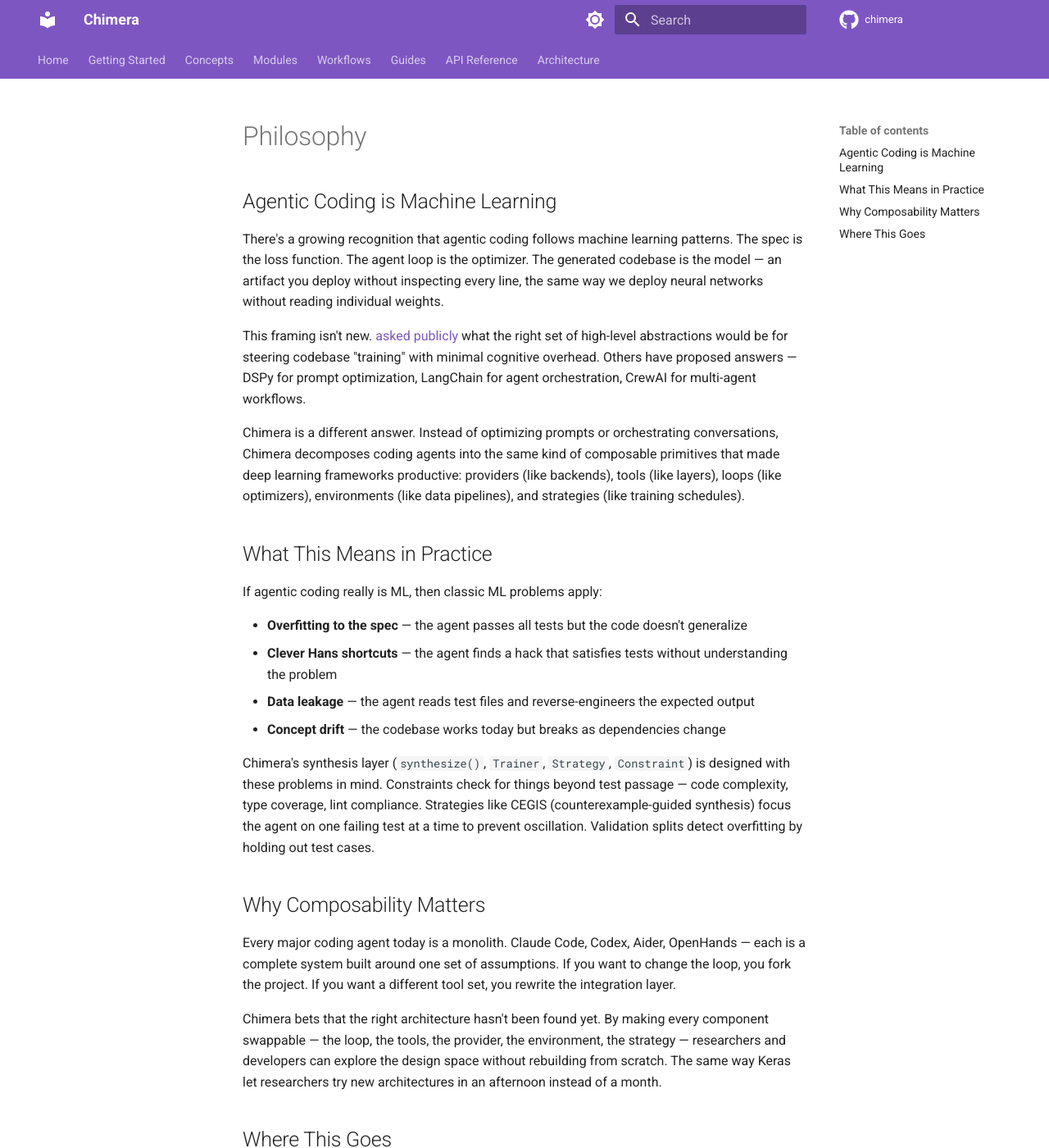
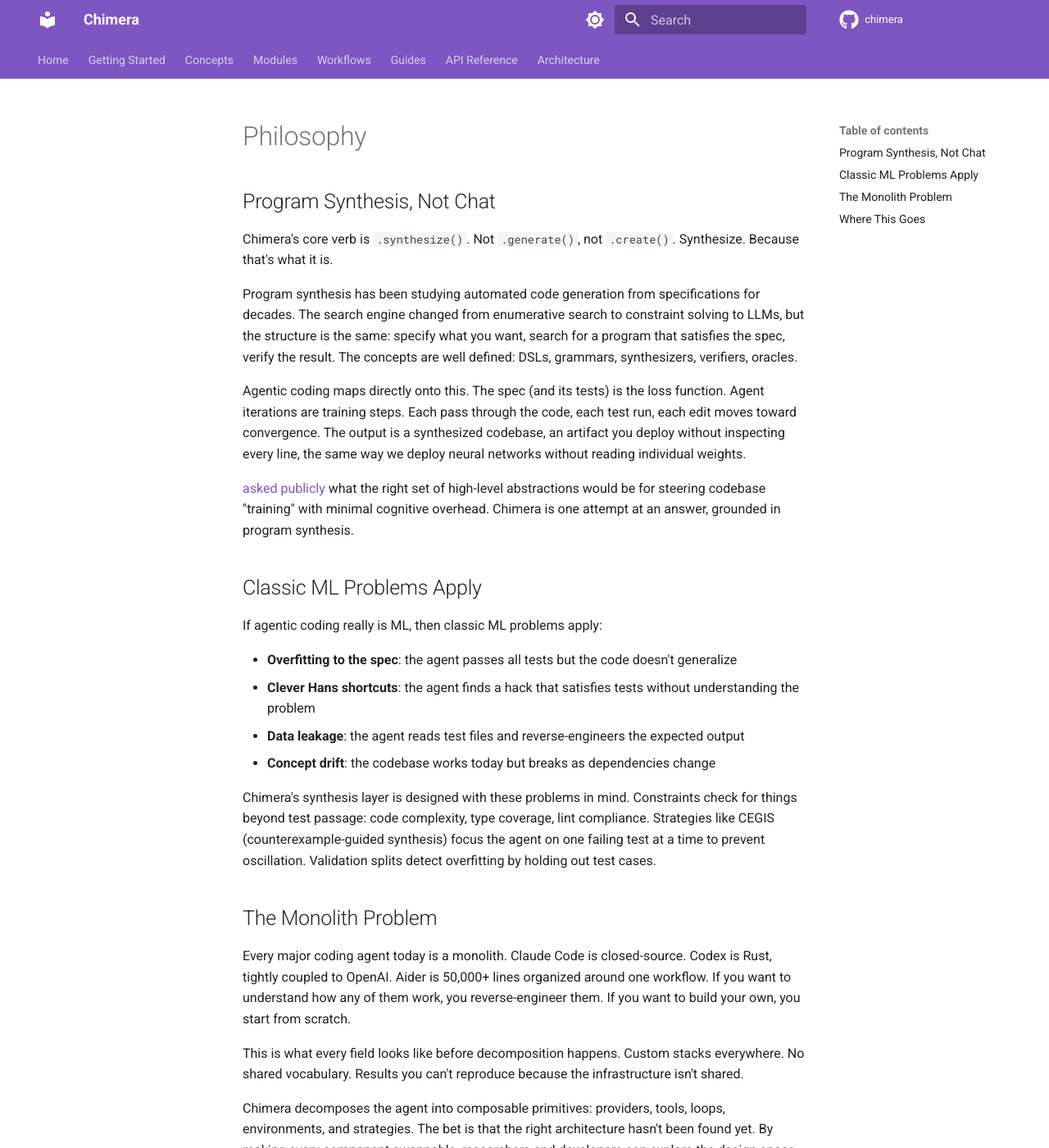
Before and after one commit to 0bserver07/chimera, an MkDocs documentation site: the page built from docs/philosophy.md, in a window 1280 px wide and 1400 px high. Shown: the whole window at 82% size. Built offline with MkDocs 1.6.1 and Material for MkDocs 9.7.7, drawn with Linux system fonts in a browser that asks for light colours; comment, search, counter and statistics services are not loaded; some of the changed text lies outside the part shown.

Commit message:
docs: refine philosophy page — program synthesis framing, composability section
Co-Authored-By: Claude Opus 4.6 (1M context) <noreply@anthropic.com>

```diff
--- a/docs/philosophy.md
+++ b/docs/philosophy.md
@@ -3,33 +3,37 @@ title: "Philosophy"
 description: "Why Chimera exists and where agentic coding is heading"
 ---
 
-## Agentic Coding is Machine Learning
+## Program Synthesis, Not Chat
 
-There's a growing recognition that agentic coding follows machine learning patterns. The spec is the loss function. The agent loop is the optimizer. The generated codebase is the model — an artifact you deploy without inspecting every line, the same way we deploy neural networks without reading individual weights.
+Chimera's core verb is `.synthesize()`. Not `.generate()`, not `.create()`. Synthesize. Because that's what it is.
 
-This framing isn't new.  [asked publicly](https://x.com//status/) what the right set of high-level abstractions would be for steering codebase "training" with minimal cognitive overhead. Others have proposed answers — DSPy for prompt optimization, LangChain for agent orchestration, CrewAI for multi-agent workflows.
+Program synthesis has been studying automated code generation from specifications for decades. The search engine changed from enumerative search to constraint solving to LLMs, but the structure is the same: specify what you want, search for a program that satisfies the spec, verify the result. The concepts are well defined: DSLs, grammars, synthesizers, verifiers, oracles.
 
-Chimera is a different answer. Instead of optimizing prompts or orchestrating conversations, Chimera decomposes coding agents into the same kind of composable primitives that made deep learning frameworks productive: providers (like backends), tools (like layers), loops (like optimizers), environments (like data pipelines), and strategies (like training schedules).
+Agentic coding maps directly onto this. The spec (and its tests) is the loss function. Agent iterations are training steps. Each pass through the code, each test run, each edit moves toward convergence. The output is a synthesized codebase, an artifact you deploy without inspecting every line, the same way we deploy neural networks without reading individual weights.
 
-## What This Means in Practice
+ [asked publicly](https://x.com//status/) what the right set of high-level abstractions would be for steering codebase "training" with minimal cognitive overhead. Chimera is one attempt at an answer, grounded in program synthesis.
+
+## Classic ML Problems Apply
 
 If agentic coding really is ML, then classic ML problems apply:
 
-- **Overfitting to the spec** — the agent passes all tests but the code doesn't generalize
-- **Clever Hans shortcuts** — the agent finds a hack that satisfies tests without understanding the problem
-- **Data leakage** — the agent reads test files and reverse-engineers the expected output
-- **Concept drift** — the codebase works today but breaks as dependencies change
+- **Overfitting to the spec**: the agent passes all tests but the code doesn't generalize
+- **Clever Hans shortcuts**: the agent finds a hack that satisfies tests without understanding the problem
+- **Data leakage**: the agent reads test files and reverse-engineers the expected output
+- **Concept drift**: the codebase works today but breaks as dependencies change
 
-Chimera's synthesis layer (`synthesize()`, `Trainer`, `Strategy`, `Constraint`) is designed with these problems in mind. Constraints check for things beyond test passage — code complexity, type coverage, lint compliance. Strategies like CEGIS (counterexample-guided synthesis) focus the agent on one failing test at a time to prevent oscillation. Validation splits detect overfitting by holding out test cases.
+Chimera's synthesis layer is designed with these problems in mind. Constraints check for things beyond test passage: code complexity, type coverage, lint compliance. Strategies like CEGIS (counterexample-guided synthesis) focus the agent on one failing test at a time to prevent oscillation. Validation splits detect overfitting by holding out test cases.
 
-## Why Composability Matters
+## The Monolith Problem
 
-Every major coding agent today is a monolith. Claude Code, Codex, Aider, OpenHands — each is a complete system built around one set of assumptions. If you want to change the loop, you fork the project. If you want a different tool set, you rewrite the integration layer.
+Every major coding agent today is a monolith. Claude Code is closed-source. Codex is Rust, tightly coupled to OpenAI. Aider is 50,000+ lines organized around one workflow. If you want to understand how any of them work, you reverse-engineer them. If you want to build your own, you start from scratch.
 
-Chimera bets that the right architecture hasn't been found yet. By making every component swappable — the loop, the tools, the provider, the environment, the strategy — researchers and developers can explore the design space without rebuilding from scratch. The same way Keras let researchers try new architectures in an afternoon instead of a month.
+This is what every field looks like before decomposition happens. Custom stacks everywhere. No shared vocabulary. Results you can't reproduce because the infrastructure isn't shared.
+
+Chimera decomposes the agent into composable primitives: providers, tools, loops, environments, and strategies. The bet is that the right architecture hasn't been found yet. By making every component swappable, researchers and developers can explore the design space without rebuilding from scratch.
 
 ## Where This Goes
 
-The current state of coding agents is where deep learning was around 2012: custom training loops, no shared abstractions, results that can't be reproduced. The path forward is the same — shared primitives, standardized benchmarks, and a community iterating on architectures.
+The gap between having the primitives and getting competitive results is real. Chimera's benchmarks are honest: HumanEval 90.9%, SWE-bench 10%. The question is which combination of loop, tools, context management, and prompting gets you from 10% to 70% on SWE-bench with an open model.
 
-Chimera is early. The benchmarks are honest (HumanEval 90.9%, SWE-bench 10%). The gap between composable blocks and competitive results is real. But the blocks exist, and the question is no longer "can we build a coding agent framework" but "what's the right composition."
+The primitives existed in deep learning for years before someone found the right composition. That's a research problem now, not an infrastructure problem. Chimera is the infrastructure that makes the research tractable.
```
